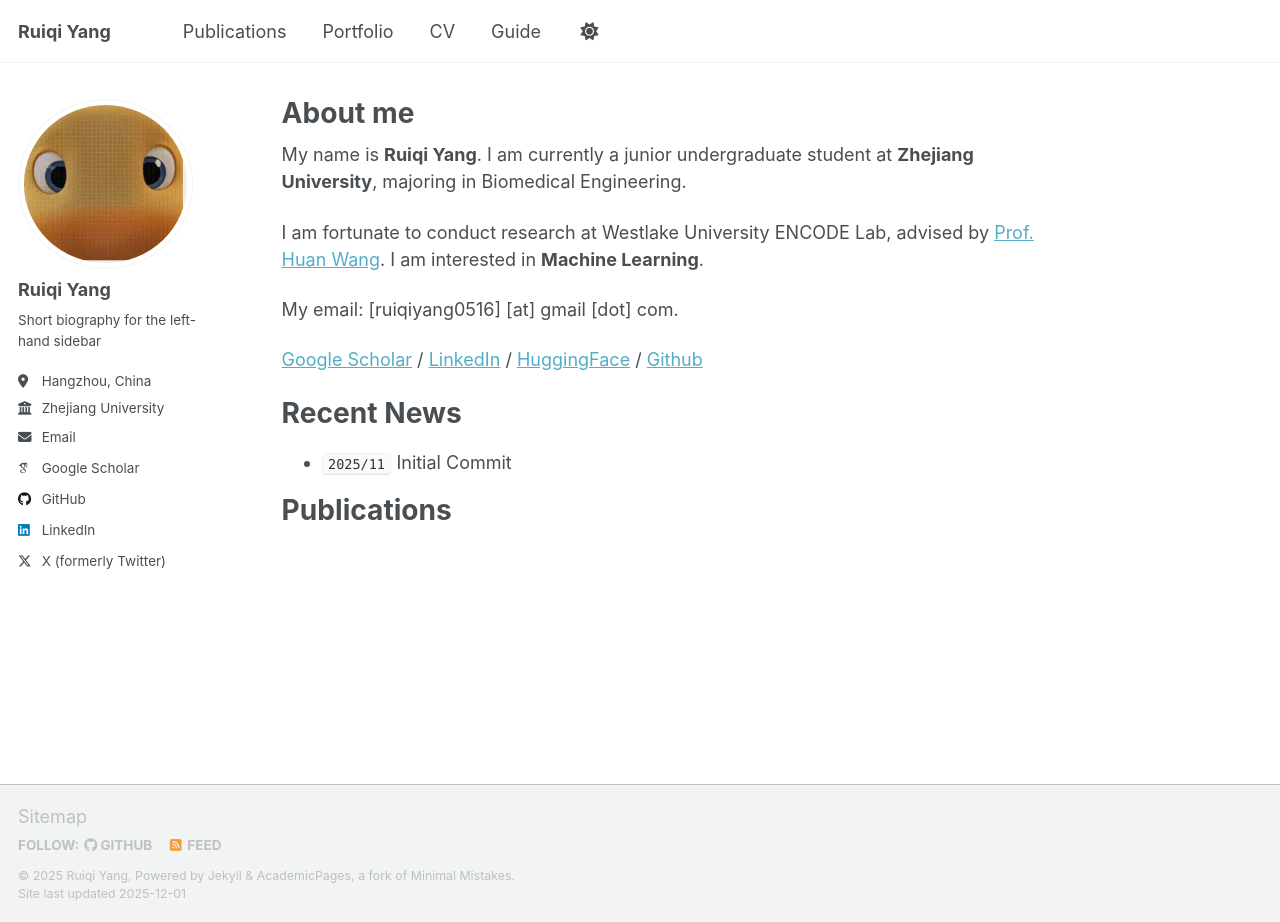
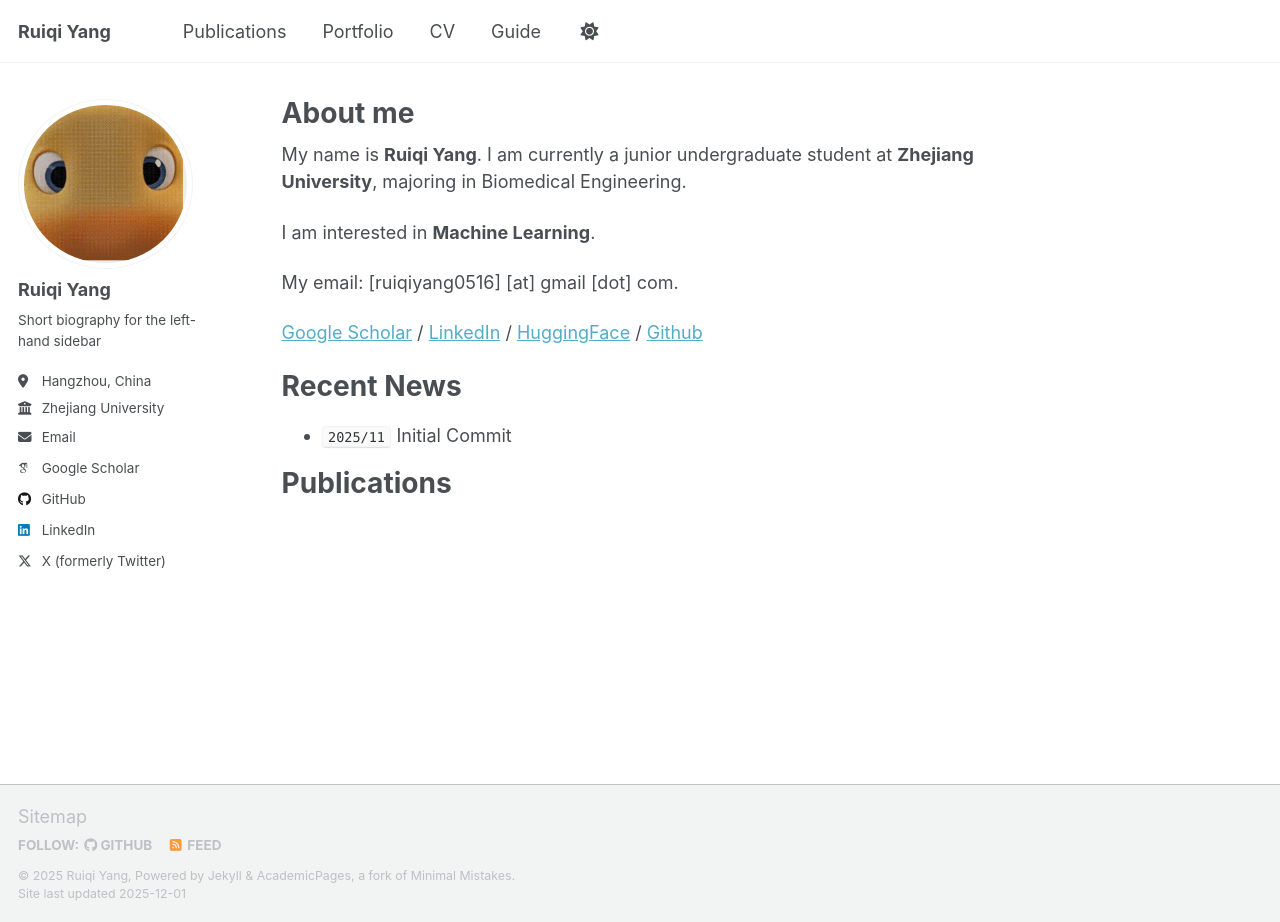
Before and after one commit to RuiqiYang77/RuiqiYang77.github.io, a Jekyll site: the page built from _pages/about.md, in a window 1280 px wide and 922 px high. Built offline with Jekyll 4.4.1, drawn with Linux system fonts in a browser that asks for light colours; some web fonts are replaced; a script that is not in the unit is left out.

Commit message:
25/12修复了一些已知问题

```diff
--- a/_pages/about.md
+++ b/_pages/about.md
@@ -8,7 +8,7 @@ redirect_from:
 ---
 My name is **Ruiqi Yang**. I am currently a junior undergraduate student at **Zhejiang University**, majoring in Biomedical Engineering.
 
-I am fortunate to conduct research at Westlake University ENCODE Lab, advised by [Prof. Huan Wang](https://huanwang.tech/). I am interested in **Machine Learning**.
+I am interested in **Machine Learning**.
 
 My email: [ruiqiyang0516] [at] gmail [dot] com.
 
```
